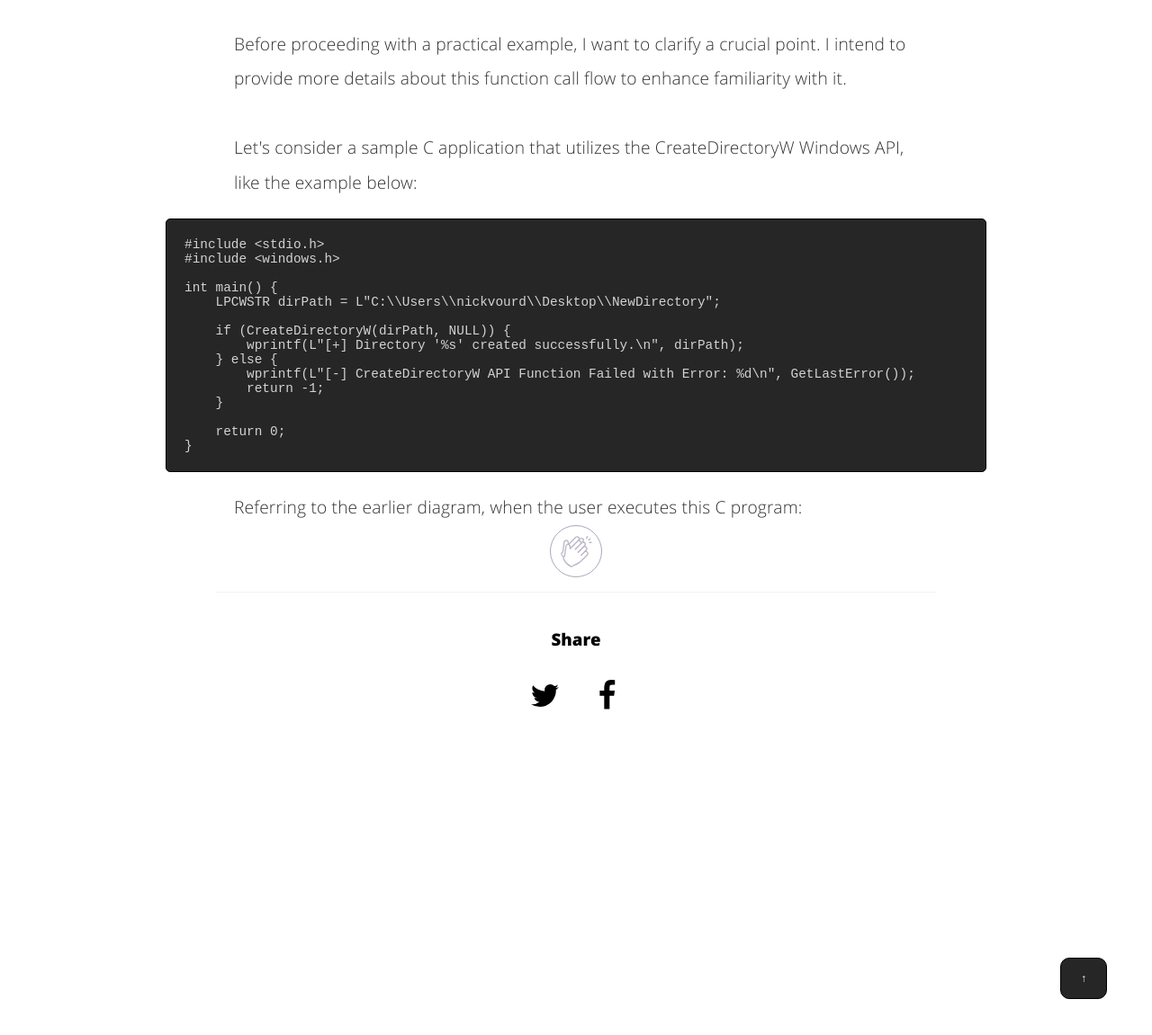
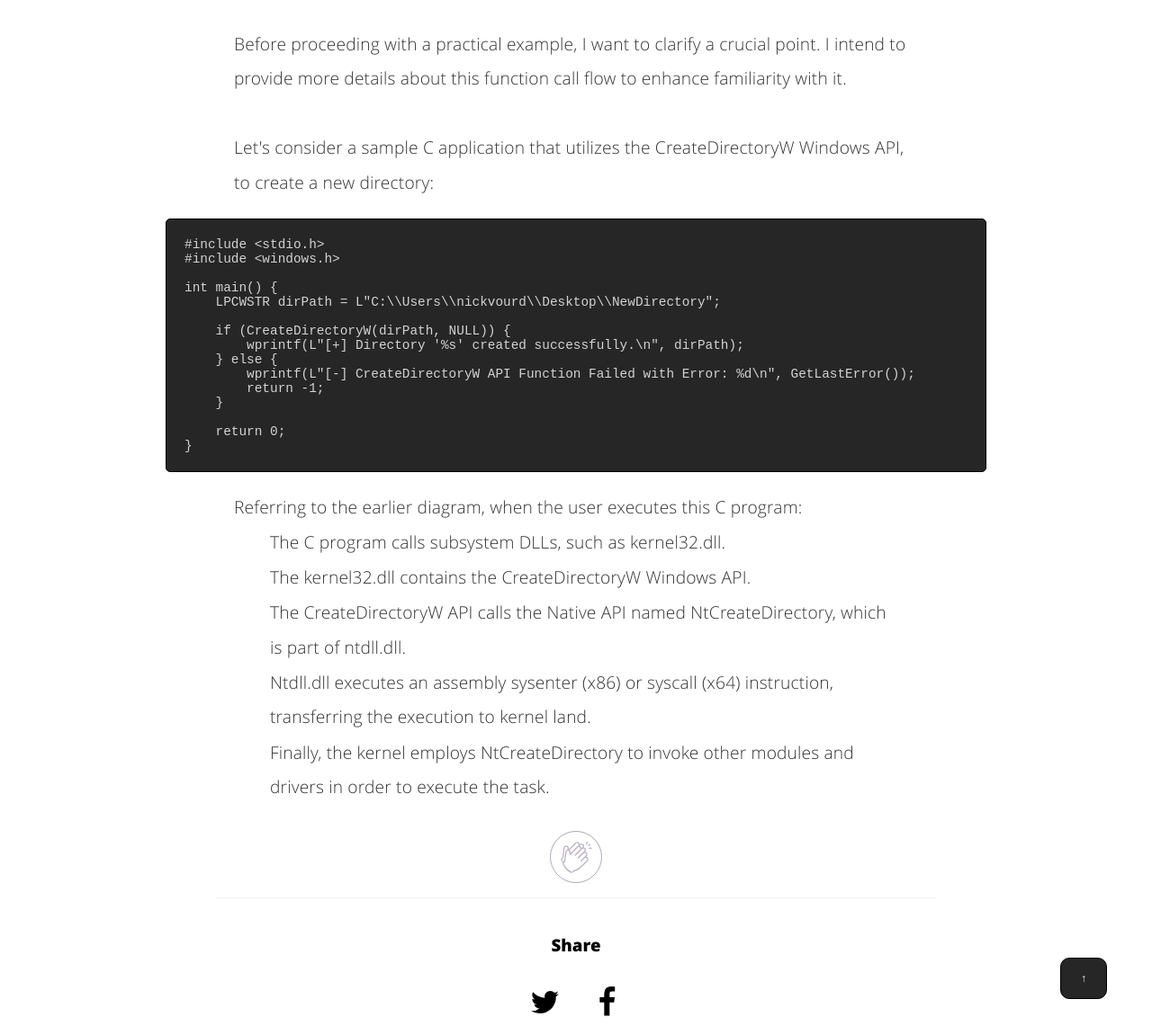
Before and after one commit to nickvourd/nickvourd.github.io, a Jekyll site: the page built from _posts/2023-10-22-an-overview-of-windows-arch.md, in a window 1280 px wide and 1400 px high, scrolled down 6179 px. Shown: the part 249-1400 px from the top of the window at 90% size. Built offline with Jekyll 4.4.1, drawn with Linux system fonts in a browser that asks for light colours.

Commit message:
Update 2023-10-22-an-overview-of-windows-arch.md

````diff
--- a/_posts/2023-10-22-an-overview-of-windows-arch.md
+++ b/_posts/2023-10-22-an-overview-of-windows-arch.md
@@ -272,7 +272,7 @@ function topFunction() {
 </div>
 
 <p>Before proceeding with a practical example, I want to clarify a crucial point. I intend to provide more details about this function call flow to enhance familiarity with it.<br /><br />
-Let's consider a sample C application that utilizes the CreateDirectoryW Windows API, like the example below:</p>
+Let's consider a sample C application that utilizes the CreateDirectoryW Windows API, to create a new directory:</p>
 
 ```
 #include <stdio.h>
@@ -294,6 +294,24 @@ int main() {
 
 <p>Referring to the earlier diagram, when the user executes this C program:</p>
 
+<ul>
+	<il>
+		<p>The C program calls subsystem DLLs, such as kernel32.dll.</p>
+	</il>
+	<il>
+		<p>The kernel32.dll contains the CreateDirectoryW Windows API.</p>
+	</il>
+	<il>
+		<p>The CreateDirectoryW API calls the Native API named NtCreateDirectory, which is part of ntdll.dll.</p>
+	</il>
+	<il>
+		<p>Ntdll.dll executes an assembly sysenter (x86) or syscall (x64) instruction, transferring the execution to kernel land.</p>
+	</il>
+	<il>
+		<p>Finally, the kernel employs NtCreateDirectory to invoke other modules and drivers in order to execute the task.</p>
+	</il>
+</ul>
+
 <!-- add the button!-->
 <div>
 <applause-button style="width: 58px; height: 58px;" color="#5d4d7a" url="https://nickvourd.github.io/win-arch-intro"/>
````
